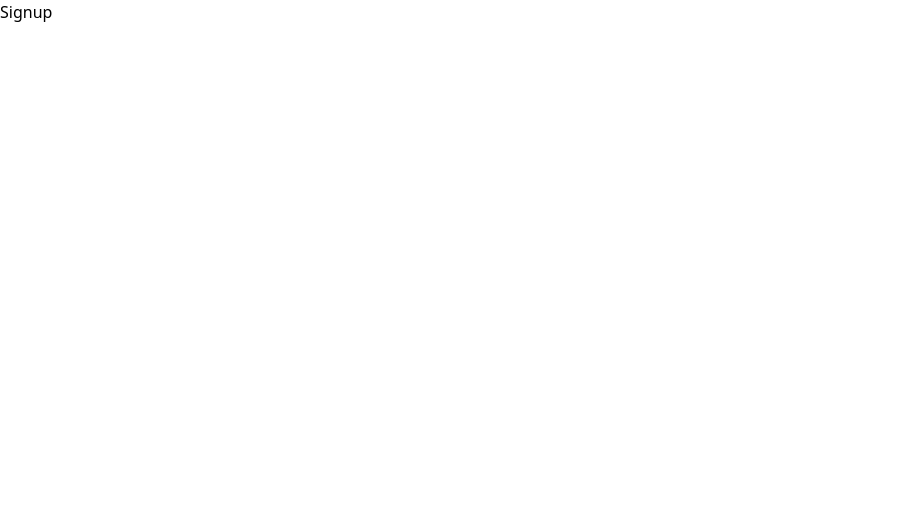
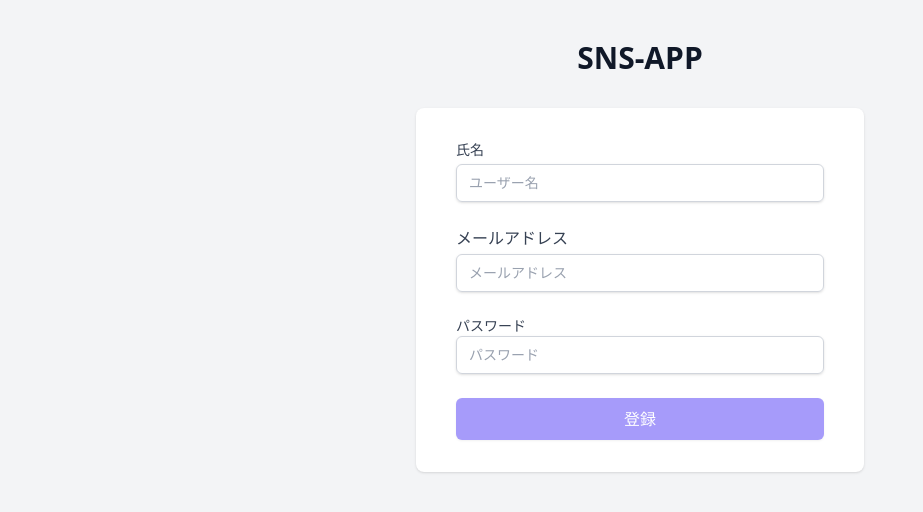
Before and after one commit to wataru0531/sns-app-kurushiba, a React (Vite) app: page /signup in a window 1280 px wide. Shown: the top 512 px of the page, without its empty margins (0-923 px from the left). Built offline with nearby package versions, Linux system fonts and the light colour scheme; no server answers.

Commit message:
ユーザー登録画面を作成

```diff
--- a/src/App.jsx
+++ b/src/App.jsx
@@ -1,7 +1,6 @@
 
 // App.js
 
-import {  BrowserRouter } from "react-router-dom";
 // BrowserRouter → 配下のコンポーネントに「ルーティングの文脈(context)」を提供すること
 //                 👉 Routers、Route、Link、useNavigateなどはすべて必ずこのなかで使う
 import { Routes, Route } from "react-router-dom";
--- /dev/null
+++ b/src/components/Pagination.js
@@ -0,0 +1,12 @@
+export function Pagination(props) {
+  return (
+    <div className="flex justify-center mt-[16px]">
+      <button className="flex items-center justify-center px-3 h-8 text-sm font-medium text-gray-500 bg-white border border-gray-300 rounded-lg hover:bg-gray-100 hover:text-gray-700 dark:bg-gray-800 dark:border-gray-700 dark:text-gray-400 dark:hover:bg-gray-700 dark:hover:text-white disabled:opacity-50 disabled:cursor-not-allowed">
+        Previous
+      </button>
+      <button className="flex items-center justify-center px-3 h-8 ms-3 text-sm font-medium text-gray-500 bg-white border border-gray-300 rounded-lg hover:bg-gray-100 hover:text-gray-700 dark:bg-gray-800 dark:border-gray-700 dark:text-gray-400 dark:hover:bg-gray-700 dark:hover:text-white disabled:opacity-50 disabled:cursor-not-allowed">
+        Next
+      </button>
+    </div>
+  );
+}
--- /dev/null
+++ b/src/components/Post.js
@@ -0,0 +1,11 @@
+export function Post(props) {
+  return (
+    <div className="mt-4 bg-white p-4 rounded-lg shadow-md">
+      <h3 className="text-lg font-semibold">by くるしば</h3>
+      <p className="text-gray-700">プログラミングの勉強たのしー！</p>
+      <button className="text-blue-500 hover:underline cursor-pointer focus:outline-none">
+        削除
+      </button>
+    </div>
+  );
+}
--- /dev/null
+++ b/src/components/SideMenu.js
@@ -0,0 +1,16 @@
+import { useContext } from 'react';
+import { SessionContext } from '../SessionProvider';
+
+export function SideMenu() {
+  return (
+    <div className="bg-white p-4 rounded-lg shadow-md h-[200px] flex flex-col justify-center">
+      <h2 className="text-xl font-semibold mb-4">Your Profile</h2>
+      <p>
+        <strong>Name:</strong> くるしば
+      </p>
+      <p>
+        <strong>Email:</strong> kuru-shiba@gmail.com
+      </p>
+    </div>
+  );
+}
--- a/supabase.js
+++ b/src/lib/supabase.js
@@ -1,10 +1,10 @@
 
-
+// Supabaseの初期化
 
 import { createClient } from '@supabase/supabase-js'
 
 
 export const supabase = createClient(
-  import.meta.env.VITE_SUPABASE_URL, // プロジェクトurl
+  import.meta.env.VITE_SUPABASE_URL, // プロジェクトのurl
   import.meta.env.VITE_SUPABASE_API_KEY // apiキー
 );
--- a/src/main.jsx
+++ b/src/main.jsx
@@ -1,4 +1,6 @@
 
+
+// main.js
 
 import { StrictMode } from 'react'
 import { createRoot } from 'react-dom/client';
--- a/src/pages/Home.jsx
+++ b/src/pages/Home.jsx
@@ -1,3 +1,5 @@
+
+// Home.js
 
 import React from "react";
 
--- a/src/pages/Signin.jsx
+++ b/src/pages/Signin.jsx
@@ -1,10 +1,63 @@
 
 // Signin → ログイン
 
+import { Link } from "react-router-dom";
+
 function Signin(){
   return (
-    <div>
-      <h1>Signin</h1>
+    <div className="min-h-screen bg-gray-100 py-10 px-4 sm:px-6 lg:px-8">
+      <div className="flex flex-col items-center">
+        <h2 className="text-3xl font-extrabold text-gray-900">SNS APP</h2>
+        <div className="mt-8 w-full max-w-md">
+          <div className="bg-white py-8 px-4 shadow sm:rounded-lg sm:px-10">
+            <div>
+              <label className="block tet-sm font-medium text-gray-700" htmlFor="email">
+                メールアドレス
+              </label>
+              <div className="mt-1">
+                <input
+                  type="email"
+                  id="email"
+                  name="email"
+                  placeholder="メールアドレス"
+                  required
+                  className="appearance-none block w-full px-3 py-2 border border-gray-300 rounded-md shadow-sm placeholder-gray-400 focus:outline-none focus:ring-indigo-500 focus:border-indigo-500 sm-text-sm"
+                />
+              </div>
+            </div>
+
+            <div>
+              <label
+                htmlFor="password"
+                className="block text-sm font-medium text-gray-700"
+              >
+                パスワード
+              </label>
+              <div className="mt-1">
+                <input
+                  id="password"
+                  type="password"
+                  name="password"
+                  placeholder="パスワード"
+                  required
+                  className="appearance-none block w-full px-3 py-2 border border-gray-300 rounded-md shadow-sm placeholder-gray-400 focus:outline-none focus:ring-indigo-500 focus:border-indigo-500 sm:text-sm"
+                />
+              </div>
+            </div>
+
+            <div>
+              <button className="w-full flex justify-center py-2 px-4 border border-transparent rounded-md shadow-sm text-sm font-medium text-white bg-indigo-600 hover:bg-indigo-700 focus:outline-none focus:ring-2 focus:ring-offset-2 focus:ring-indigo-500 disabled:opacity-50 disabled:cursor-not-allowed">
+                ログイン
+              </button>
+            </div>
+            <div className="mt-4 text-center text-sm">
+              登録は<Link className="underline" to={"/signup"}>こちら</Link>から
+            </div>
+
+          </div>
+        </div>
+      </div>
+
     </div>
   )
 }
--- a/src/pages/Signup.jsx
+++ b/src/pages/Signup.jsx
@@ -1,10 +1,115 @@
 
 // Signup → 登録
 
+import { useState } from "react";
+import { authRepositories } from "../repositories/auth";
+
+
 function Signup(){
+  const [ name, setName ] = useState("");
+  const [ email, setEmail ] = useState("");
+  const [ password, setPassword ] = useState("");
+
+  const onChangeSetName = (e) => {
+    // console.log(e.target.value)
+    setName(e.target.value);
+  }
+
+  const onChangeSetEmail = (e) => {
+    setEmail(e.target.value);
+  }
+
+  const onChangeSetPassword = (e) => {
+    setPassword(e.target.value);
+  }
+
+  // ✅　ユーザー登録する処理
+  const signup = async () => {
+    const user = await authRepositories.signup(name, email, password);
+    // console.log(user); // {id: '2b454a90-92cb-406a-b3ec-9300dcbd6a95', aud: 'authenticated', role: 'authenticated', email: 'obito0531@gmail.com', email_confirmed_at: '2025-12-30T13:51:17.940128152Z', …}
+
+  }
+
   return (
-    <div>
-      <h1>Signup</h1>
+    <div className="min-h-screen bg-gray-100 py-10 px-4 sm:px-6 lg:px-8">
+      <div className="flex flex-col items-center">
+        <h2 className="text-3xl font-extrabold text-gray-900">SNS-APP</h2>
+        <div className="mt-8 w-full max-w-md">
+        <div className="bg-white py-8 px-4 shadow sm:rounded-lg sm:px-10">
+          <div className="space-y-6">
+
+            <div>
+              <label
+                htmlFor="username"
+                className="block text-sm font-medium text-gray-700"
+              >
+                氏名
+              </label>
+              <div className="mt-1">
+                <input
+                  id="username"
+                  type="text"
+                  name="username"
+                  placeholder="ユーザー名"
+                  required
+                  className="appearance-none block w-full px-3 py-2 border border-gray-300 rounded-md shadow-sm placeholder-gray-400 focus:outline-none focus:ring-indigo-500 sm:text-sm"
+                  onChange={(e) => onChangeSetName(e)}
+                />
+              </div>
+            </div>
+
+            <div>
+              <label htmlFor="email" className="block tex-sm font-medium text-gray-700">
+                メールアドレス
+              </label>
+              <div className="mt-1">
+                <input
+                  type="email"
+                  id="email"
+                  name="email"
+                  placeholder="メールアドレス"
+                  required
+                  className="appearance-none block w-full px-3 py-2 border border-gray-300 rounded-md shadow-sm placeholder-gray-400 focus:outline-none focus-ring-indigo-500 focus:border-indigo-500 sm:text-sm"
+                  onChange={(e) => onChangeSetEmail(e)}
+                />
+              </div>
+            </div>
+
+            <div>
+              <label
+                htmlFor="password"
+                className="block text-sm font-medium text-gray-700"
+              >
+                パスワード
+              </label>
+              <div className="mt-">
+                <input
+                  type="password"
+                  id="password"
+                  placeholder="パスワード"
+                  required
+                  name="password"
+                  className="appearance-none block w-full px-3 py-2 border border-gray-300 rounded-md shadow-sm placeholder-gray-400 focus:ring-indigo-500 focus:border-indigo-500 sm:text-sm"
+                  onChange={(e) => onChangeSetPassword(e)}
+                />
+              </div>
+            </div>
+
+            <div>
+              <button
+                className="w-full flex justify-center py-2 px-4 border border-transparent rounded-md shadow-sm tex-sm font-medium text-white bg-indigo-600 hover:bg-indigo-700 focus:outline-none focus:ring-2 focus:ring-offset-2 focus:ring-indigo-500 disabled:opacity-50 disabled:cursor-not-allowed"
+                onClick={signup}
+                disabled={ name === "" || email === "" || password === "" }
+              >
+                登録
+              </button>
+            </div>
+
+          </div>
+        </div>
+      </div>
+      </div>
+
     </div>
   )
 }
--- /dev/null
+++ b/src/repositories/auth.js
@@ -0,0 +1,31 @@
+
+// auth.js
+// 認証周りのapi
+
+// → apiを叩く処理を集約。
+
+
+import { supabase } from "../lib/supabase"
+
+
+export const authRepositories = {
+
+  // ✅ ユーザー登録の処理
+  async signup(_name, _email, _password){
+    // data → 作成したユーザーの状態が入ってくる。
+    const { data, error } = await supabase.auth.signUp({
+      email: _email,
+      password: _password,
+      options: { data: { _name } }
+    });
+
+    if(error !== null) throw new Error(error.message);
+
+    return { ...data.user, userName: data.user.user_metadata._name };
+  }
+
+  // ✅
+
+
+
+}
```
